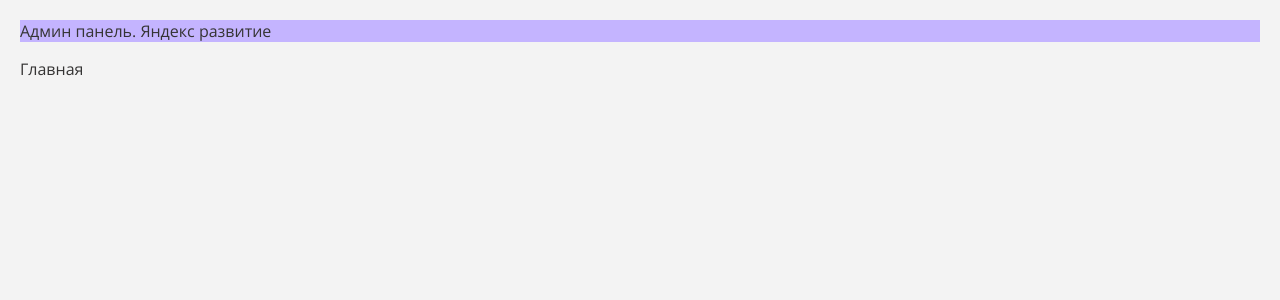
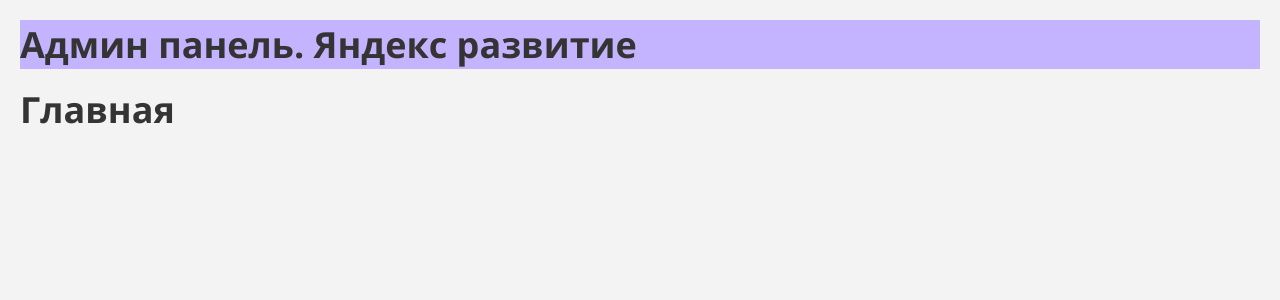
Before and after one commit to yandex-development-2-team/Web, a React (Vite) app: page / in a window 1280 px wide. Shown: the top 300 px of the page. Built offline with nearby package versions, Linux system fonts and the light colour scheme.

Commit message:
fix: обновлен globals.css

```diff
--- a/src/styles/globals.css
+++ b/src/styles/globals.css
@@ -125,6 +125,10 @@
     @apply bg-background text-foreground font-sans text-[16px] leading-[22px];
   }
 
+  h1 {
+    @apply text-[36px] leading-[49px] font-bold;
+  }
+
   h2 {
     @apply text-[32px] leading-[44px] font-bold;
   }
@@ -169,7 +173,7 @@
 
   .text-stroke-white {
     -webkit-text-stroke: 1px #FFFFFF;
-    -webkit-text-fill-color: var(--accent-strong); /* жёлтый текст */
-    color: var(--accent-strong); /* fallback для не-webkit браузеров */
+    -webkit-text-fill-color: var(--accent-strong);
+    color: var(--accent-strong);
   }
 }
```
